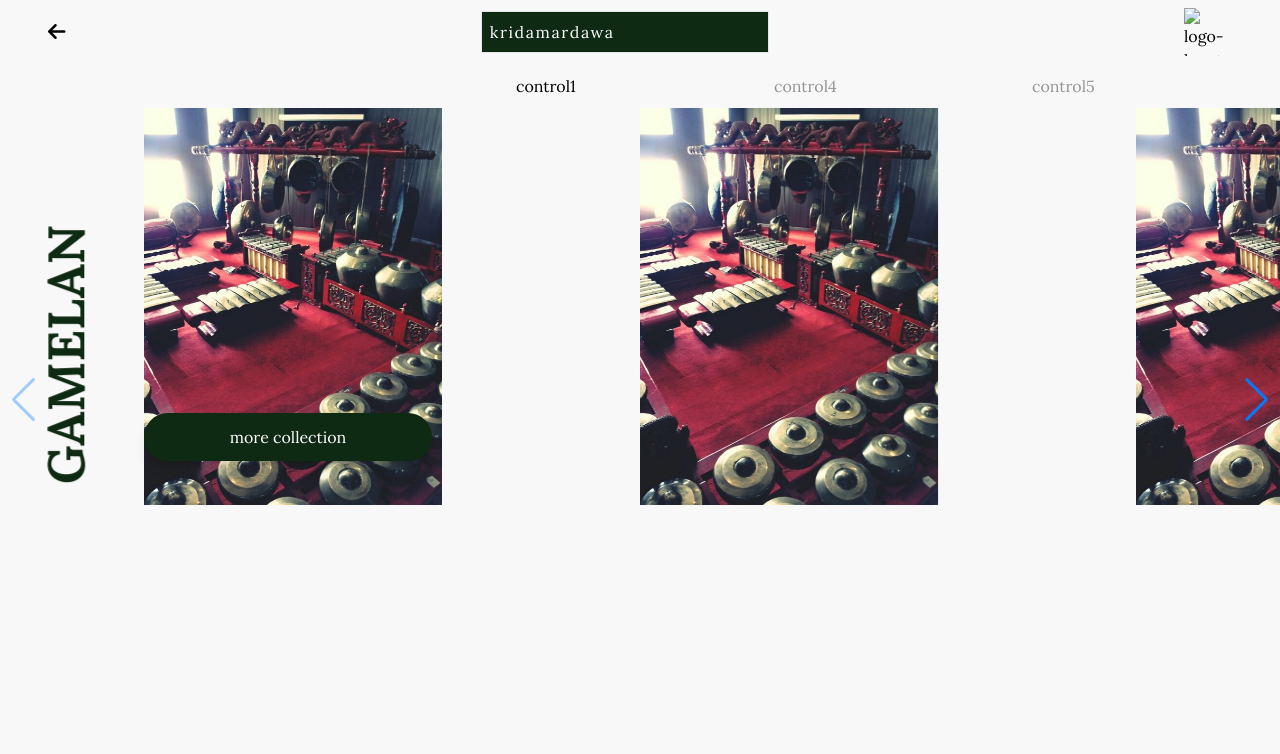
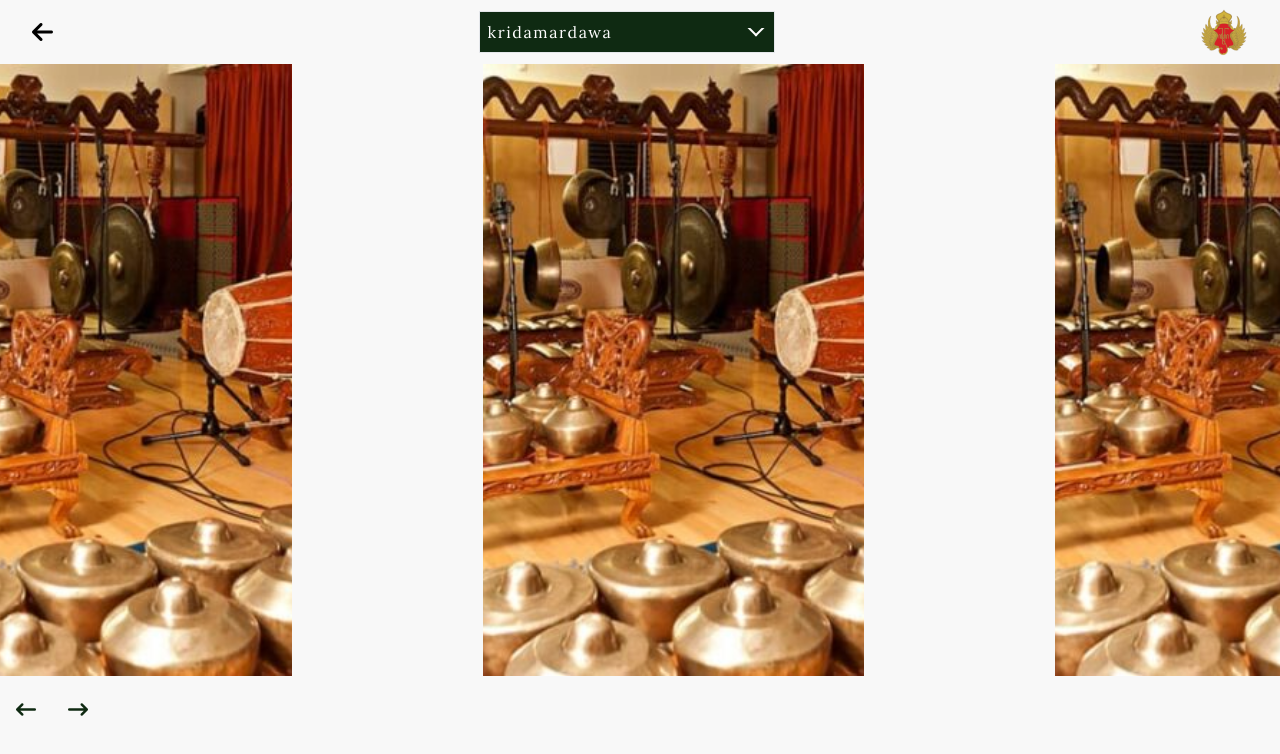
Before and after one commit to jerdasi/kapustakan-mia-design, a plain HTML site: page slider.html in a window 1280 px wide. Drawn offline with nearby package versions, Linux system fonts and the light colour scheme.

Commit message:
push slider-kategori

```diff
--- a/assets/css/styles.css
+++ b/assets/css/styles.css
@@ -76,3 +76,20 @@ footer ul li.active {
     border-radius: 100vh;
     border: 3px solid #f6f7ed;
 }
+
+.swiper-slide button{
+    opacity: 0;
+}
+
+.tulisan {
+    writing-mode: vertical-rl;
+    opacity: 0;
+}
+
+.swiper-slide-active:hover .tulisan{
+    opacity: 100;
+}
+
+.swiper-slide-active:hover button{
+    opacity: 100;
+}
--- a/slider.html
+++ b/slider.html
@@ -1,38 +1,63 @@
 <!DOCTYPE html>
 <html lang="en">
+
 <head>
     <meta charset="UTF-8">
     <meta http-equiv="X-UA-Compatible" content="IE=edge">
+    <meta name="description" content="Koleksi Gamelan Keraton">
+    <meta name="keywords" content="Gamelan Di Yogyakarta">
+    <meta name="author" content="Jeremia Daniel Silitonga">
     <meta name="viewport" content="width=device-width, initial-scale=1.0">
     <title>Kategori Koleksi | Kapustakan</title>
     <!-- Favicon -->
-    <link rel="icon" type="image/x-icon" href="./assets/img/logo.png">
+    <link rel="icon" type="image/x-icon" href="./assets/img/favicon.png">
     <!-- Tailwind JIT -->
     <script src="https://cdn.tailwindcss.com"></script>
     <!-- Font Awesome -->
     <link rel="stylesheet" href="https://cdnjs.cloudflare.com/ajax/libs/font-awesome/6.0.0/css/all.min.css" integrity="sha512-9usAa10IRO0HhonpyAIVpjrylPvoDwiPUiKdWk5t3PyolY1cOd4DSE0Ga+ri4AuTroPR5aQvXU9xC6qOPnzFeg==" crossorigin="anonymous" referrerpolicy="no-referrer"
     />
-    <link rel="stylesheet" href="https://unpkg.com/swiper@8/swiper-bundle.min.css" />
-    <link rel="stylesheet" href="slider.css">
+    <!-- Independent CSS -->
+    <link rel="stylesheet" href="/assets/css/styles.css">
+
+    <!-- SelectBox CSS Mia Style -->
+    <link rel="stylesheet" href="/assets/css/select-mia-style.css">
+
+    <link rel="stylesheet" href="/assets/vendor/animate.min.css">
+
+    <link rel="stylesheet" href="/assets/vendor/swiper-bundle.min.css">
+
+    <!-- Tailwind Config -->
     <script>
+        // const plugin = require('tailwindcss/plugin')
         tailwind.config = {
           theme: {
             extend: {
                 colors: {
                     'emas-keraton': '#D6A82E',
-                      'hijau-keraton': '#0F2A12'
+                    'hijau-keraton': '#0F2A12',
+                },
+                boxShadow: {
+                    'mia-style': '0px 0px 29px 10px #D7A84C',
+                    'mia-style-kategori': '0px 4px 50px 6px rgba(24, 77, 71, 0.5)',
                 },
             }
-          }
+          },
         }
     </script>
+
+    <style type="text/tailwindcss">
+        @layer utilities { .column-5{ width: 18.4%; margin-bottom: 2% } .column-4{ width: 22%; margin-bottom: 3%; } .column-3{ width: 31.33%; margin-bottom: 2%; } .column-2{ width: 47.5%; margin-bottom: 6%; } .column-1{ width: 100%; margin-bottom: 8%; } .picture-style{
+        width: theme('width.full'); height: theme('height.auto'); object-fit: cover; border-radius: theme('borderRadius.lg'); border-width: theme('borderWidth.4'); border-color: theme('colors.emas-keraton'); cursor: pointer; transition-timing-function:
+        cubic-bezier(0.4, 0, 0.2, 1); transition-duration: 200ms; } .button-search{ transition: width 1s; }}
+    </style>
 </head>
-<body>
-  <header class="w-full h-16">
-    <nav class="h-full flex justify-between items-center mx-8 md:mx-12">
+
+<body class="w-full h-screen">
+  <header class="w-full">
+    <nav class="h-16 flex justify-between items-center mx-4 lg:mx-8">
       <!-- Back Navigation -->
       <div>
-            <a href="./details-collection.html"><i class="fa-solid fa-arrow-left text-xl cursor-pointer"></i></a>
+        <a href="./details-collection.html"><i class="fa-solid fa-arrow-left text-2xl cursor-pointer"></i></a>
       </div>
       <!-- select -->
       <div class="p-1 w-full md:w-1/4">
@@ -66,65 +91,77 @@
       </div>
       <!-- Logo -->
       <div>
-            <img src="./assets/img/logo.png" alt="logo-keraton" class="w-12 h-12">
+        <img src="/assets/img/logo-keraton.png" alt="logo-keraton" class="w-12 h-12">
       </div>
     </nav>
   </header>
-<main class="w-full h-full grow px-8 md:px-36 pb-8 md:pb-16 flex flex-col md:overflow-y-hidden">
-    <!-- Swiper -->
-    <div class="swiper-container gallery-thumbs">
-      <div class="swiper-wrapper">
-        <div class="swiper-slide">control1</div>
-        <div class="swiper-slide">control4</div>
-        <div class="swiper-slide">control5</div>
-        <div class="swiper-slide">control6</div>
-        <div class="swiper-slide">control7</div>
-        <div class="swiper-slide">control8</div>
-        <div class="swiper-slide">control9</div>
-        <div class="swiper-slide">control10</div>
+  <main class="w-full h-[85vh]">
+    <section class="swiper-container h-[90%] w-full">
+      <div class="swiper h-full w-full">
+        <div class="swiper-wrapper h-full">
+          <div class="swiper-button-next hidden"></div>
+          <div class="swiper-button-prev hidden"></div>
+          <div class="swiper-slide w-[80vw] md:w-[35vw] flex">
+            <div class="tulisan w-[15%] h-full flex justify-end items-start">
+              <h1 class="text-6xl text-hijau-keraton font-bold rotate-180 uppercase">Gamelan</h1>
             </div>
-          <!-- Add Arrows -->
-      <div class="swiper-button-next swiper-button-white"></div>
-      <div class="swiper-button-prev swiper-button-white"></div>
-    </div>
-    <div class="swiper-container gallery-top">
-      <div class="swiper-wrapper">
-        <div class="swiper-slide items-center">
-          <img src="./assets/img/gamelan-panjang.jpg" alt="">
-          <button class="absolute bottom-11 w-72 bg-hijau-keraton content-center text-white rounded-full shadow-lg h-12">more collection</button>
-          <h2 class="absolute flex">GAMELAN</h2>
-        </div>
-        <div class="swiper-slide"><img src="./assets/img/gamelan-panjang.jpg" alt=""></div>
-        <div class="swiper-slide"><img src="./assets/img/gamelan-panjang.jpg" alt=""></div>
-        <div class="swiper-slide"><img src="./assets/img/gamelan-panjang.jpg" alt=""></div>
-        <div class="swiper-slide"><img src="./assets/img/gamelan-panjang.jpg" alt=""></div>
-        <div class="swiper-slide"><img src="./assets/img/gamelan-panjang.jpg" alt=""></div>
-        <div class="swiper-slide"><img src="./assets/img/gamelan-panjang.jpg" alt=""></div>
-        <div class="swiper-slide"><img src="./assets/img/gamelan-panjang.jpg" alt=""></div>
+            <div class="relative w-[85%] h-full">
+              <img src="/assets/img/gamelan-1.jpg" alt="" class="w-full h-full object-cover">
+              <div class="absolute bottom-0 left-0 p-4 w-full text-center">
+                <button class="w-3/5 bg-hijau-keraton text-white p-2 rounded-lg tracking-widest text-lg">DETAIL KOLEKSI</button>
               </div>
             </div>
+          </div>
+          <div class="swiper-slide w-[80vw] md:w-[35vw] flex">
+            <div class="tulisan w-[15%] h-full flex justify-end items-start">
+              <h1 class="text-6xl text-hijau-keraton font-bold rotate-180 uppercase">Gamelan</h1>
+            </div>
+            <div class="relative w-[85%] h-full">
+              <img src="/assets/img/gamelan-1.jpg" alt="" class="w-full h-full object-cover">
+              <div class="absolute bottom-0 left-0 p-4 w-full text-center">
+                <button class="w-3/5 bg-hijau-keraton text-white p-2 rounded-lg tracking-widest text-lg">DETAIL KOLEKSI</button>
+              </div>
+            </div>
+          </div>
+          <div class="swiper-slide w-[80vw] md:w-[35vw] flex">
+            <div class="tulisan w-[15%] h-full flex justify-end items-start">
+              <h1 class="text-6xl text-hijau-keraton font-bold rotate-180 uppercase">Gamelan</h1>
+            </div>
+            <div class="relative w-[85%] h-full">
+              <img src="/assets/img/gamelan-1.jpg" alt="" class="w-full h-full object-cover">
+              <div class="absolute bottom-0 left-0 p-4 w-full text-center">
+                <button class="w-3/5 bg-hijau-keraton text-white p-2 rounded-lg tracking-widest text-lg">DETAIL KOLEKSI</button>
+              </div>
+            </div>
+          </div>
+        </div>
+      </div>
+    </section>
+    <div class="h-[10%] flex gap-8 px-4">
+      <button class="prev py-4"><i class="fa-solid fa-arrow-left-long text-xl text-hijau-keraton"></i></button>
+      <button class="next py-4"><i class="fa-solid fa-arrow-right-long text-xl text-hijau-keraton"></i></button>
+    </div>
   </main>
-<script src="https://unpkg.com/swiper@8/swiper-bundle.min.js"></script>
+  <script src="/assets/js/select-box.js"></script>
+  <script src="/assets/vendor/swiper-bundle.min.js"></script>
   <script>
-        // Initialize Swiper
-        var galleryThumbs = new Swiper(".gallery-thumbs", {
-          slidesPerView: "auto",
-          spaceBetween: 10,
-          touchRatio: 0.2,
+    const swiper = new Swiper('.swiper', {
+      slidesPerView: 'auto',
+      spaceBetween: 124,
       centeredSlides: true,
-          slideToClickedSlide: true,
+      grabCursor: true,
+      loop: true,
       navigation: {
-            nextEl: ".swiper-button-next",
-            prevEl: ".swiper-button-prev"
+        nextEl: '.swiper-button-next',
+        prevEl: '.swiper-button-prev'
       }
-        });
-        var galleryTop = new Swiper(".gallery-top", {
-          slidesPerView: "auto",
-          freeMode: true
-        });
-        galleryTop.controller.control = galleryThumbs;
-        galleryThumbs.controller.control = galleryTop;
-
+    })
+    document.querySelector(".prev").addEventListener("click", () => {
+      document.querySelector(".swiper-button-prev").click()
+    })
+    document.querySelector(".next").addEventListener("click", () => {
+      document.querySelector(".swiper-button-next").click()
+    })
   </script>
 </body>
 </html>
```
Also changed, not shown: assets/vendor/swiper-bundle.min.css (added), assets/vendor/swiper-bundle.min.js (added). Lines whose indentation alone changed are shown as unchanged.
